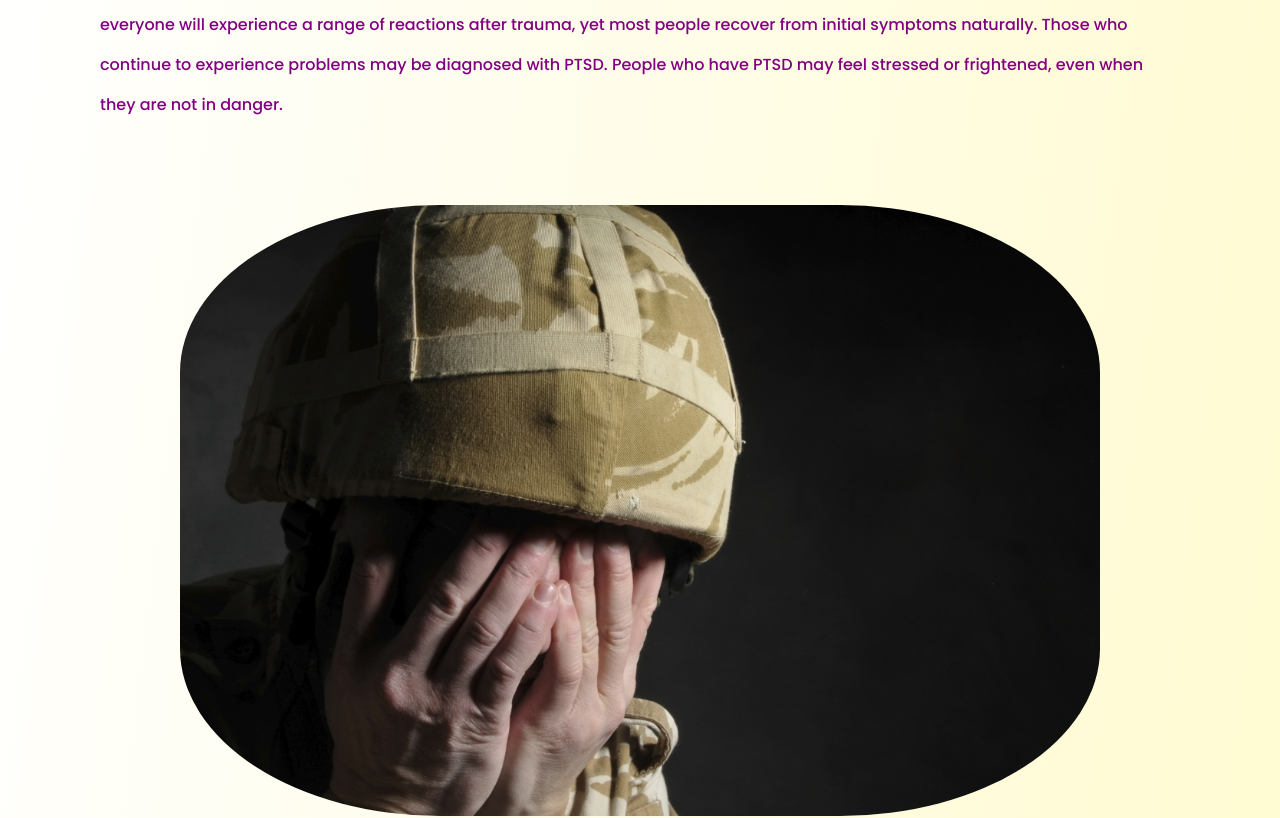
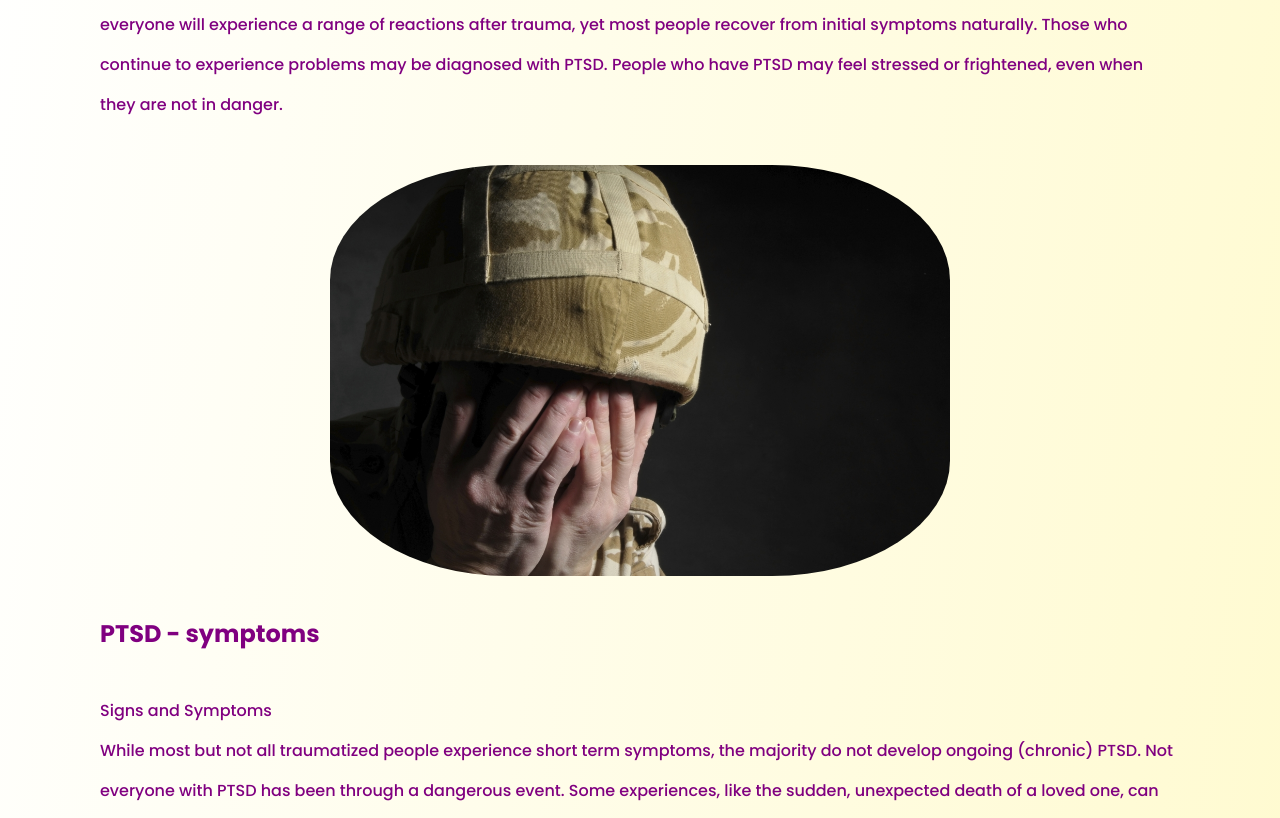
Before and after one commit to HP814/serene, a plain HTML site: page ptsd.html in a window 1280 px wide. Shown: the part 580-1398 px from the top of the page. Drawn offline with Linux system fonts and the light colour scheme.

Commit message:
resized the image

```diff
--- a/css/style.css
+++ b/css/style.css
@@ -43,10 +43,13 @@ section{
 }
 
 .imageframe{
-  padding: 40px;
-  width: 100%;
-  height: 100%;
+   padding: 20px;
+  width: 80%;
+  height: 80%;
   border-radius: 30%;
+  display: block;
+  margin-left: auto;
+  margin-right: auto;
 }
 
 #icon{
```
